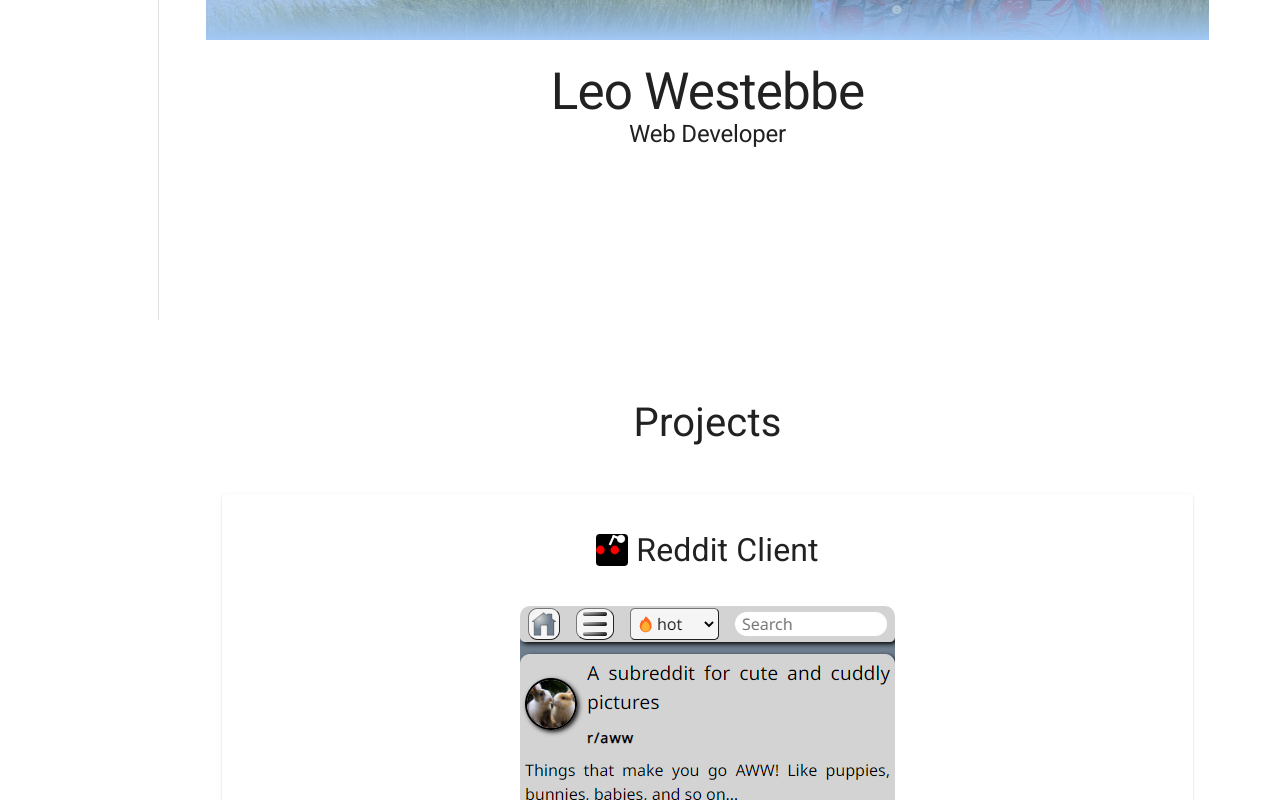
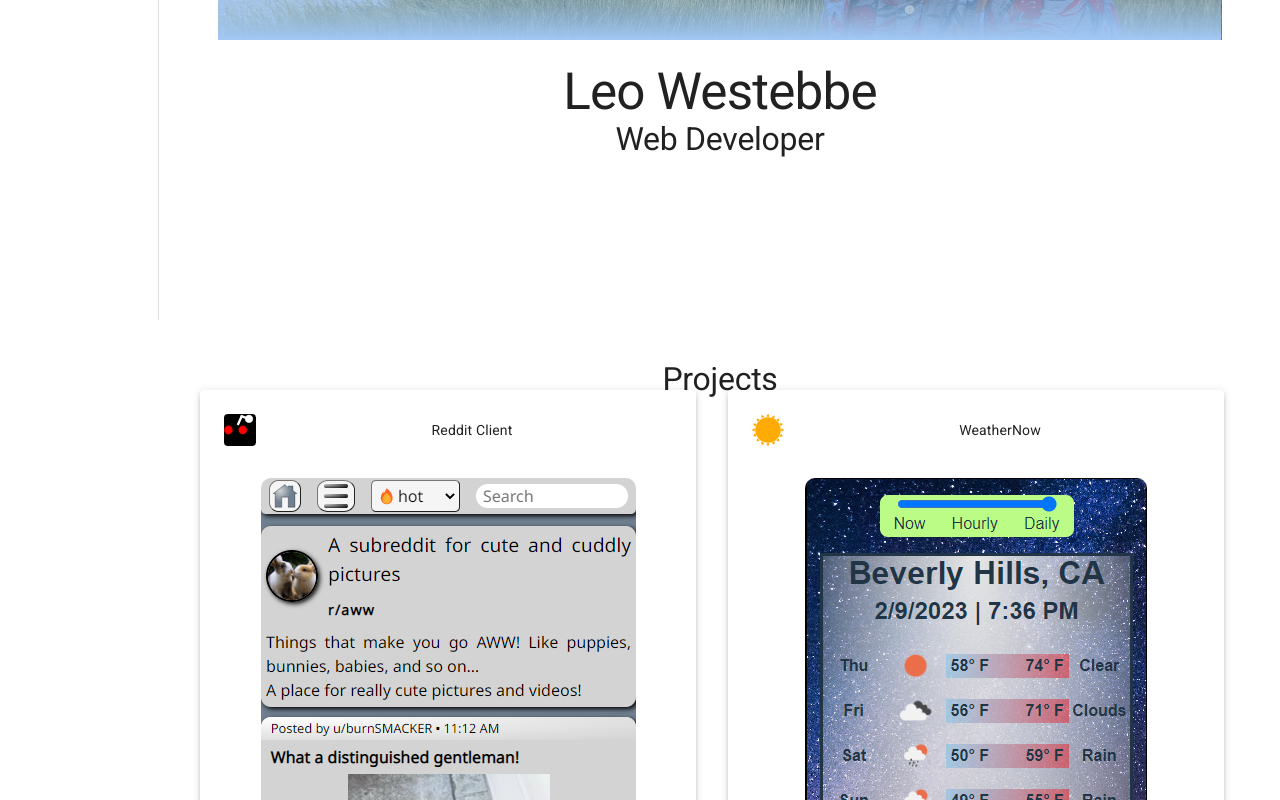
Before and after one commit to LWest001/ReactProPage, a React (Vite) app: page / in a window 1280 px wide. Shown: the part 480-1280 px from the top of the page. Built offline with nearby package versions, Linux system fonts and the light colour scheme.

Commit message:
working sidenav

```diff
--- a/src/App.css
+++ b/src/App.css
@@ -10,10 +10,8 @@
 }
 
 .Splash {
-  height: 100vh;
   display:flex;
   flex-direction: column;
-  /* justify-content: space-between; */
 }
 
 .nameplate {
--- a/src/App.jsx
+++ b/src/App.jsx
@@ -19,7 +19,6 @@ function App() {
   const isMediumScreen = useMediaQuery((theme) => theme.breakpoints.down("md"));
 
   useEffect(() => {
-    console.log(isMediumScreen);
     isMediumScreen && setOpen(false);
     !isMediumScreen && setOpen(true);
   }, [isMediumScreen]);
@@ -31,6 +30,7 @@ function App() {
   return (
     <Container
       className="App"
+      disableGutters
       sx={{ display: "flex", flexDirection: "column" }}
     >
       {isMediumScreen && (
@@ -38,16 +38,15 @@ function App() {
           <IconButton
             color="inherit"
             size="small"
-
             aria-label="open drawer"
             onClick={handleDrawerOpen}
             // edge="start"
             sx={{
-          mt:2,
+              mt: 2,
               ...(open && { display: "none" }),
               ":hover": {
                 bgcolor: "black",
-                color: "white"
+                color: "white",
               },
             }}
           >
@@ -63,11 +62,11 @@ function App() {
       <Box
         sx={{
           flexGrow: 1,
-          ml: open ? "135px" : 0,
+          ml: open ? 20 : 0,
           transition: "margin-left .2s",
         }}
       >
-        <Box className="Splash" sx={{ mt: 5 }}>
+        <Box className="Splash" sx={{ mt: 5, height: "100vh" }}>
           <Hero />
           <Box className="nameplate">
             <Typography variant="h1">Leo Westebbe</Typography>
--- a/src/Components/Project/Project.css
+++ b/src/Components/Project/Project.css
@@ -1,21 +1,9 @@
-.Project {
-  display: flex;
-  flex-direction: column;
-  align-items: center;
-  border-radius: 5px;
-  flex-wrap: wrap;
-  /* padding: 1rem; */
-}
-
 .project-icon {
   width: 2rem;
   border-radius: 10%;
   outline: var(--transparentWhite) 1px solid;
 }
 
-.project-links {
-
-}
 
 .project-image {
   max-width: 100%;
@@ -28,6 +16,3 @@
   justify-content: center;
   gap: 0.5rem;
 }
-
-@media (prefers-color-scheme: light) {
-}
--- a/src/Components/Project/Project.jsx
+++ b/src/Components/Project/Project.jsx
@@ -1,26 +1,49 @@
-import { Stack, Divider, Card, CardMedia, Link } from "@mui/material";
+import {
+  Stack,
+  Divider,
+  Card,
+  CardMedia,
+  Link,
+  Typography,
+  CardHeader,
+  CardContent,
+  Grid,
+} from "@mui/material";
 import "./Project.css";
 
 function Project({ name, image, description, links, icon }) {
   return (
-    <Card className={`Project`} sx={{ margin: "0.5rem 1rem" }}>
-      <h3 className="project-header">
+    <Grid md>
+      <Card
+        className={`Project`}
+        elevation={3}
+        sx={{ m: "0.5rem 1rem", p: "0.5rem" }}
+      >
+        <CardHeader
+          avatar={
             <img src={icon} alt={`${name} icon`} className="project-icon" />
+          }
+          title={name}
+        >
+          {/* <Typography variant="h3" className="project-header"> */}
           {name}
-      </h3>
+          {/* </Typography> */}
+        </CardHeader>
+        <CardContent>
           <img
             src={image}
             alt={`Screenshot of the project called ${name}`}
             className="project-image"
           />
           <p className="project-description">{description}</p>
+        </CardContent>
         <Stack
           sx={{
             height: "2rem",
             width: "100%",
             display: "flex",
             justifyContent: "center",
-          alignItems:"center",
+            alignItems: "center",
             gap: "1rem",
             backgroundColor: "aliceblue",
           }}
@@ -32,6 +55,7 @@ function Project({ name, image, description, links, icon }) {
           <Link href={links.repo}>GitHub repository</Link>
         </Stack>
       </Card>
+    </Grid>
   );
 }
 
--- a/src/Containers/ProjectsList/ProjectsList.jsx
+++ b/src/Containers/ProjectsList/ProjectsList.jsx
@@ -1,6 +1,8 @@
 import "./ProjectsList.css";
 import Project from "../../Components/Project/Project";
 import projectsData from "./projectsData";
+import { Typography, Grid } from "@mui/material";
+import { Box } from "@mui/system";
 
 function ProjectsList() {
   const projects = projectsData.map((project) => {
@@ -16,10 +18,12 @@ function ProjectsList() {
     );
   });
   return (
-    <section className="ProjectsList" id="ProjectsList">
-      <h2>Projects</h2>
-      {projects}
-    </section>
+    <Box>
+      <Typography variant="h2">Projects</Typography>
+      <Grid container spacing={2} className="ProjectsList" id="ProjectsList">
+        {projects}
+      </Grid>
+    </Box>
   );
 }
 
--- a/src/assets/theme.js
+++ b/src/assets/theme.js
@@ -7,19 +7,10 @@ const theme = createTheme({
       lineHeight:"1.1"
     },
     h2: {
+      fontSize: "2rem",
+    },
+    h3: {
       fontSize: "1.5rem",
-    },
-  },
-  components: {
-    // Name of the component
-    MuiContainer: {
-      styleOverrides: { root: { maxWidth: "100vw", padding: "0" } },
-    },
-    MuiButtonBase: {
-      defaultProps: {
-        // The props to change the default for.
-        disableRipple: true, // No more ripple, on the whole application 💣!
-      },
     },
   },
 });
```
Also changed, not shown: 1 other file (tests, documents, lock files or other folders). Lines whose indentation alone changed are shown as unchanged.
